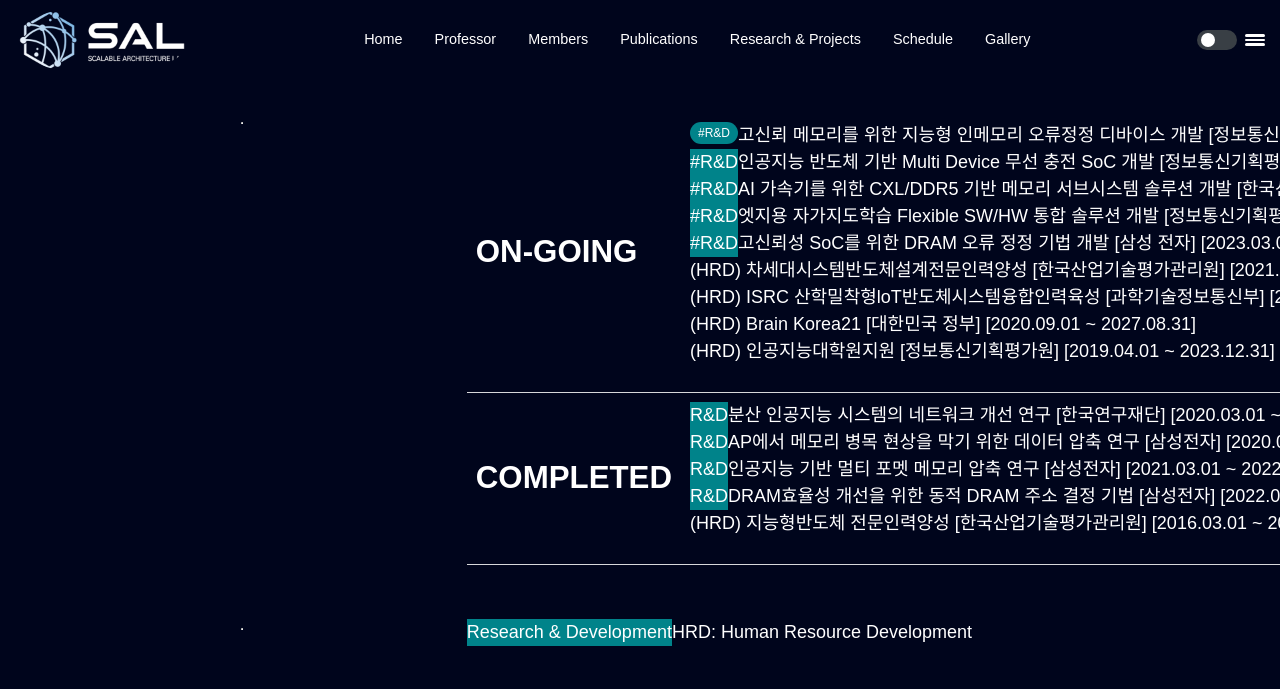
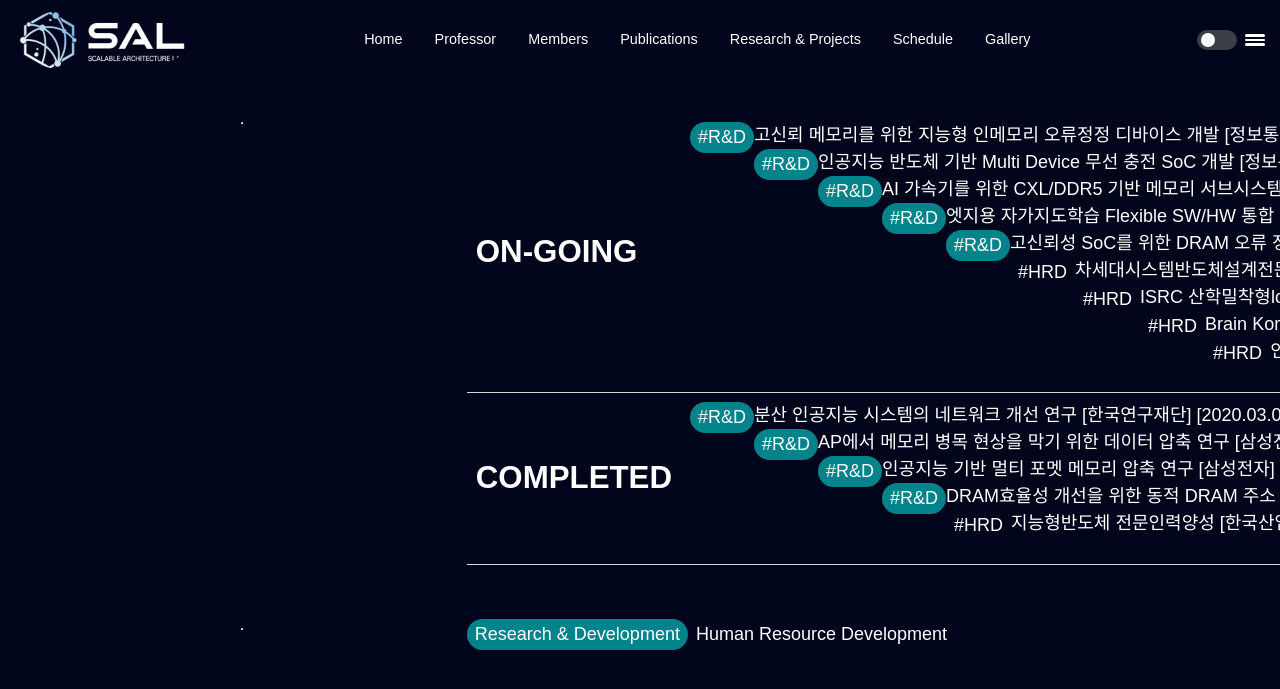
Before and after one commit to scalable-arch/scalable-arch.github.io, a Jekyll site: the page built from projects.md, in a window 1280 px wide and 900 px high, scrolled down 346 px. Shown: the top 689 px of the window. Built offline with Jekyll 4.4.1, drawn with Linux system fonts in a browser that asks for light colours.

Commit message:
Update projects.md

```diff
--- a/projects.md
+++ b/projects.md
@@ -13,15 +13,15 @@ layout: posts-page
     <td> <h2> ON-GOING </h2> </td>
     <td nowrap>
       <ol>
-        <li> <span style="background-color:#00838a;float:left;font-size:12px;padding:2px 8px;border-radius:50px">#R&D</span> 고신뢰 메모리를 위한 지능형 인메모리 오류정정 디바이스 개발 [정보통신기획평가원] [2021.04.01 ~ 2024.12.31] </li>
-        <li> <span style="background-color:#00838a;float:left">#R&D</span>  인공지능 반도체 기반 Multi Device 무선 충전 SoC 개발 [정보통신기획평가원] [2021.04.01 ~ 2023.12.31] </li>
-        <li> <span style="background-color:#00838a;float:left">#R&D</span>  AI 가속기를 위한 CXL/DDR5 기반 메모리 서브시스템 솔루션 개발 [한국산업기술평가관리원, 삼성전자, SK 하이닉스] [2023.04.01 ~ 2025.12.31] </li>
-        <li> <span style="background-color:#00838a;float:left">#R&D</span>  엣지용 자가지도학습 Flexible SW/HW 통합 솔루션 개발 [정보통신기획평가원] [2023.04.01 ~ 2026.12.31] </li>
-        <li> <span style="background-color:#00838a;float:left">#R&D</span>  고신뢰성 SoC를 위한 DRAM 오류 정정 기법 개발 [삼성 전자] [2023.03.01 ~ 2024.02.28] </li>
-        <li> (HRD) 차세대시스템반도체설계전문인력양성 [한국산업기술평가관리원] [2021.03.01 ~ 2026.2.28] </li>
-        <li> (HRD) ISRC 산학밀착형loT반도체시스템융합인력육성 [과학기술정보통신부] [2021.04.01 ~ 2024.12.31] </li>
-        <li> (HRD) Brain Korea21 [대한민국 정부] [2020.09.01 ~ 2027.08.31] </li>
-        <li> (HRD) 인공지능대학원지원 [정보통신기획평가원] [2019.04.01 ~ 2023.12.31] </li>
+        <li> <span style="background-color:#00838a;float:left;padding:2px 8px;border-radius:50px">#R&D</span> 고신뢰 메모리를 위한 지능형 인메모리 오류정정 디바이스 개발 [정보통신기획평가원] [2021.04.01 ~ 2024.12.31] </li>
+        <li> <span style="background-color:#00838a;float:left;padding:2px 8px;border-radius:50px">#R&D</span> 인공지능 반도체 기반 Multi Device 무선 충전 SoC 개발 [정보통신기획평가원] [2021.04.01 ~ 2023.12.31] </li>
+        <li> <span style="background-color:#00838a;float:left;padding:2px 8px;border-radius:50px">#R&D</span> AI 가속기를 위한 CXL/DDR5 기반 메모리 서브시스템 솔루션 개발 [한국산업기술평가관리원, 삼성전자, SK 하이닉스] [2023.04.01 ~ 2025.12.31] </li>
+        <li> <span style="background-color:#00838a;float:left;padding:2px 8px;border-radius:50px">#R&D</span> 엣지용 자가지도학습 Flexible SW/HW 통합 솔루션 개발 [정보통신기획평가원] [2023.04.01 ~ 2026.12.31] </li>
+        <li> <span style="background-color:#00838a;float:left;padding:2px 8px;border-radius:50px">#R&D</span> 고신뢰성 SoC를 위한 DRAM 오류 정정 기법 개발 [삼성 전자] [2023.03.01 ~ 2024.02.28] </li>
+        <li> <span style="background-color:##086fb8;float:left;padding:2px 8px;border-radius:50px">#HRD</span> 차세대시스템반도체설계전문인력양성 [한국산업기술평가관리원] [2021.03.01 ~ 2026.2.28] </li>
+        <li> <span style="background-color:##086fb8;float:left;padding:2px 8px;border-radius:50px">#HRD</span> ISRC 산학밀착형loT반도체시스템융합인력육성 [과학기술정보통신부] [2021.04.01 ~ 2024.12.31] </li>
+        <li> <span style="background-color:##086fb8;float:left;padding:2px 8px;border-radius:50px">#HRD</span> Brain Korea21 [대한민국 정부] [2020.09.01 ~ 2027.08.31] </li>
+        <li> <span style="background-color:##086fb8;float:left;padding:2px 8px;border-radius:50px">#HRD</span> 인공지능대학원지원 [정보통신기획평가원] [2019.04.01 ~ 2023.12.31] </li>
       </ol>
     </td>
   </tr>
@@ -29,11 +29,11 @@ layout: posts-page
     <td> <h2> COMPLETED </h2> </td>
     <td>
       <ol>
-        <li> <span style="background-color:#00838a;float:left">R&D</span>  분산 인공지능 시스템의 네트워크 개선 연구 [한국연구재단] [2020.03.01 ~ 2023.02.28] </li>
-        <li> <span style="background-color:#00838a;float:left">R&D</span>  AP에서 메모리 병목 현상을 막기 위한 데이터 압축 연구 [삼성전자] [2020.03.01 ~ 2021.02.28] </li>
-        <li> <span style="background-color:#00838a;float:left">R&D</span>  인공지능 기반 멀티 포멧 메모리 압축 연구 [삼성전자] [2021.03.01 ~ 2022.02.28] </li>
-        <li> <span style="background-color:#00838a;float:left">R&D</span>  DRAM효율성 개선을 위한 동적 DRAM 주소 결정 기법 [삼성전자] [2022.03.01 ~ 2023.02.28] </li>
-        <li> (HRD) 지능형반도체 전문인력양성 [한국산업기술평가관리원] [2016.03.01 ~ 2021.02.28] </li>
+        <li> <span style="background-color:#00838a;float:left;padding:2px 8px;border-radius:50px">#R&D</span> 분산 인공지능 시스템의 네트워크 개선 연구 [한국연구재단] [2020.03.01 ~ 2023.02.28] </li>
+        <li> <span style="background-color:#00838a;float:left;padding:2px 8px;border-radius:50px">#R&D</span> AP에서 메모리 병목 현상을 막기 위한 데이터 압축 연구 [삼성전자] [2020.03.01 ~ 2021.02.28] </li>
+        <li> <span style="background-color:#00838a;float:left;padding:2px 8px;border-radius:50px">#R&D</span> 인공지능 기반 멀티 포멧 메모리 압축 연구 [삼성전자] [2021.03.01 ~ 2022.02.28] </li>
+        <li> <span style="background-color:#00838a;float:left;padding:2px 8px;border-radius:50px">#R&D</span> DRAM효율성 개선을 위한 동적 DRAM 주소 결정 기법 [삼성전자] [2022.03.01 ~ 2023.02.28] </li>
+        <li> <span style="background-color:##086fb8;float:left;padding:2px 8px;border-radius:50px">#HRD</span> 지능형반도체 전문인력양성 [한국산업기술평가관리원] [2016.03.01 ~ 2021.02.28] </li>
       </ol>
     </td>
   </tr>
@@ -42,5 +42,5 @@ layout: posts-page
 ---
 
 
-- <span style="background-color:#00838a;float:left"> Research & Development </span>
-- HRD: Human Resource Development
+- <span style="background-color:#00838a;float:left;padding:2px 8px;border-radius:50px">Research & Development</span>
+- <span style="background-color:##086fb8;float:left;padding:2px 8px;border-radius:50px">Human Resource Development</span>
```
